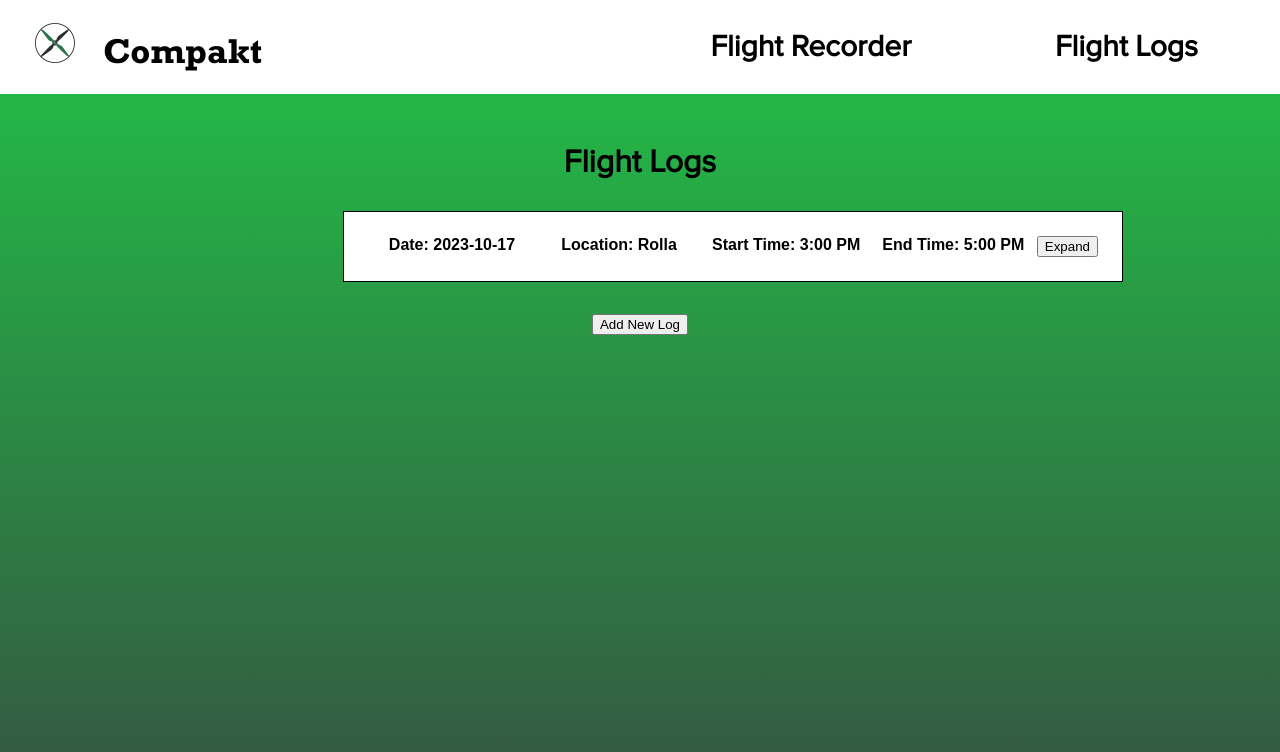
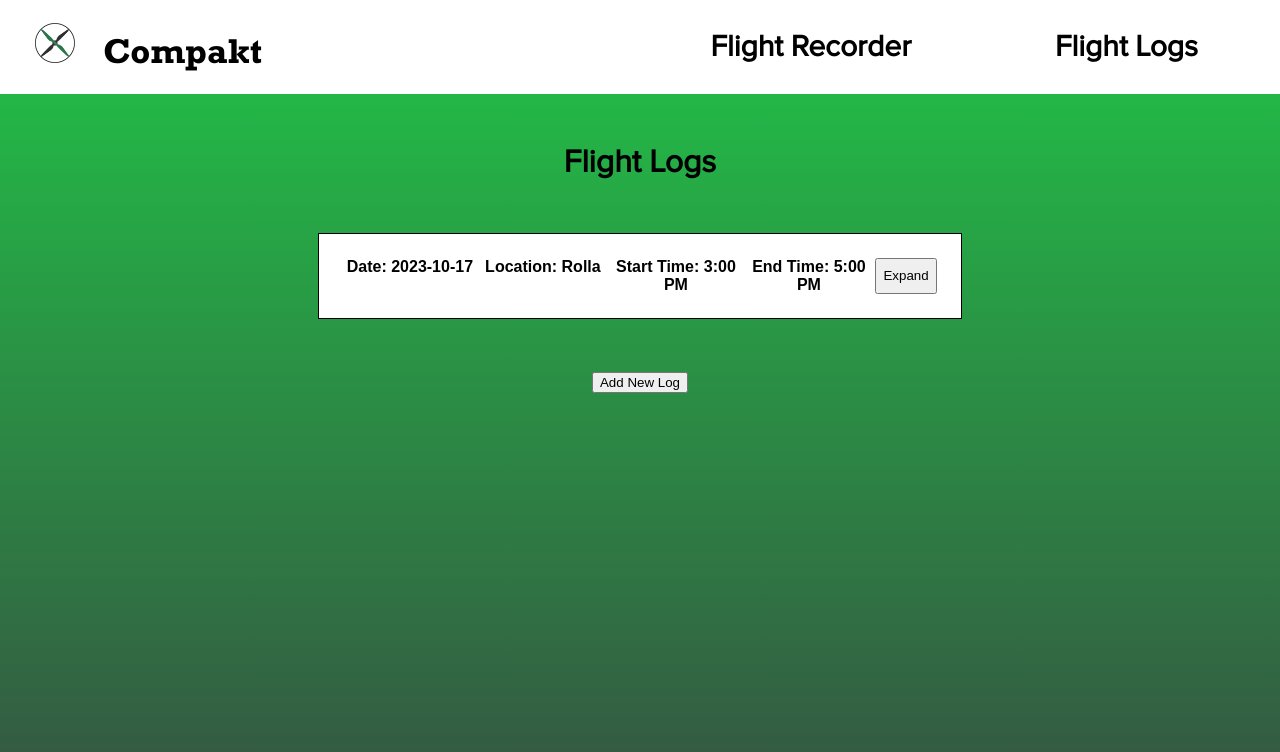
Before and after one commit to MissouriMRR/compakt, a SvelteKit app: page /logs in a window 1280 px wide. Shown: the top 752 px of the page. Built offline with nearby package versions, Linux system fonts and the light colour scheme.

Commit message:
centered logs

```diff
--- a/src/routes/logs/+page.svelte
+++ b/src/routes/logs/+page.svelte
@@ -70,13 +70,17 @@
 </div>
 
 <style>
+  #logs-container {
+    align-items: center;
+    display: flex;
+    flex-direction: column;
+  }
   .flight-log {
     border: 1px solid #000000;
     margin: 2em 0;
     padding: 1.5em;
     background-color: white;
     max-width: 60%;
-    margin-left: 35ch;
     text-align: center;
   }
   .expand-button {
```
